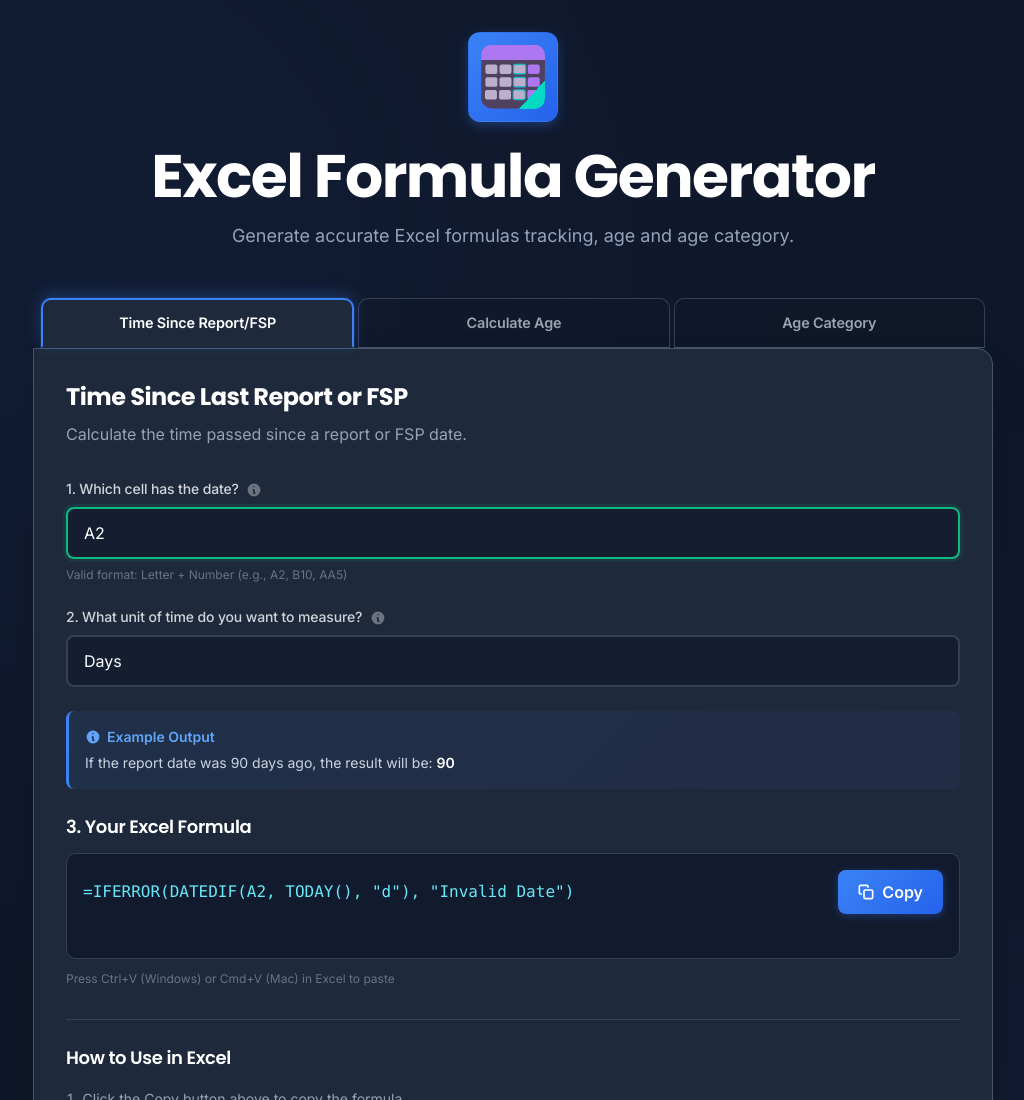
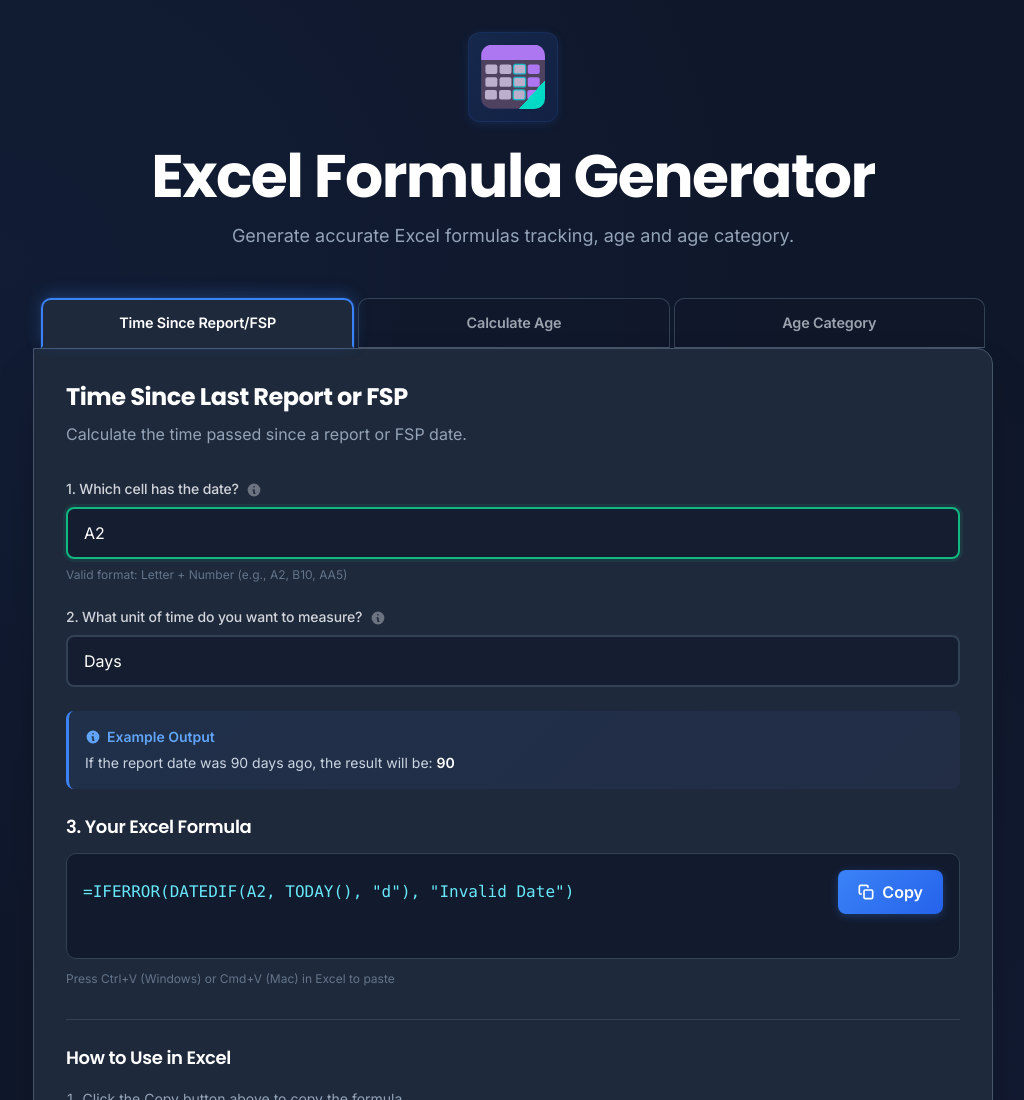
Before and after one commit to MicroSwitchers/timecalcformulas, a plain HTML site: page index.html in a window 1280 px wide. Shown: the top 1100 px of the page, without its empty margins (127-1151 px from the left). Drawn offline with nearby package versions, Linux system fonts and the light colour scheme.

Commit message:
Add files via upload

```diff
--- a/index.html
+++ b/index.html
@@ -41,8 +41,8 @@
         }
 
         .header-icon {
-            background: linear-gradient(135deg, var(--primary) 0%, var(--primary-dark) 100%);
-            box-shadow: 0 4px 12px rgba(59, 130, 246, 0.3);
+            background: linear-gradient(135deg, rgba(59, 130, 246, 0.15) 0%, rgba(37, 99, 235, 0.12) 100%);
+            box-shadow: 0 2px 8px rgba(59, 130, 246, 0.15);
         }
 
         .tab-container {
```
